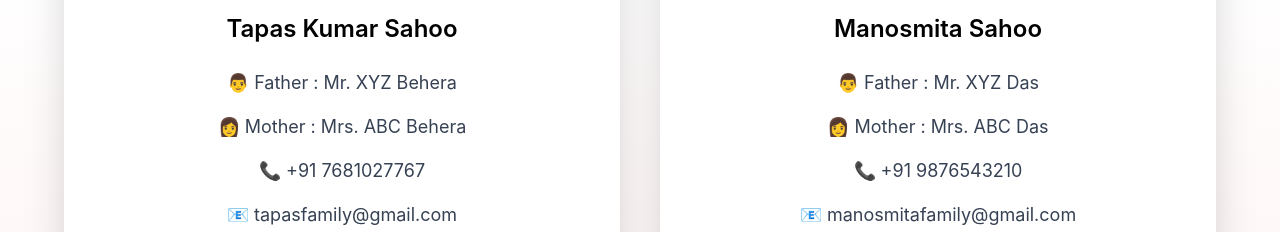
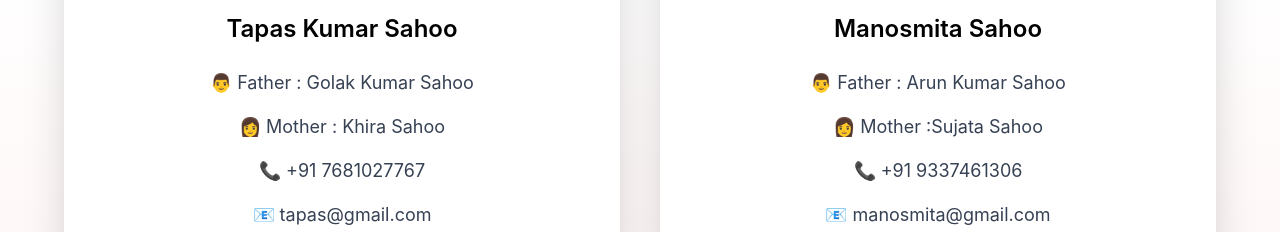
Before and after one commit to Suit-Sangita-Sahoo/MarrageProject, a React (Vite) app: page /rsvp in a window 1280 px wide. Shown: the part 563-795 px from the top of the page. Built offline with nearby package versions, Linux system fonts and the light colour scheme.

Commit message:
Added project files

```diff
--- a/src/Pages/RSPV.jsx
+++ b/src/Pages/RSPV.jsx
@@ -43,11 +43,11 @@ class Contact extends Component {
               <div className="space-y-4 text-lg text-gray-700">
 
                 <p>
-                  👨 Father : Mr. XYZ Behera
+                  👨 Father : Golak Kumar Sahoo
                 </p>
 
                 <p>
-                  👩 Mother : Mrs. ABC Behera
+                  👩 Mother : Khira Sahoo
                 </p>
 
                 <p>
@@ -55,7 +55,7 @@ class Contact extends Component {
                 </p>
 
                 <p>
-                  📧 tapasfamily@gmail.com
+                  📧 tapas@gmail.com
                 </p>
 
               </div>
@@ -87,19 +87,19 @@ class Contact extends Component {
               <div className="space-y-4 text-lg text-gray-700">
 
                 <p>
-                  👨 Father : Mr. XYZ Das
+                  👨 Father : Arun Kumar Sahoo
                 </p>
 
                 <p>
-                  👩 Mother : Mrs. ABC Das
+                  👩 Mother :Sujata Sahoo
                 </p>
 
                 <p>
-                  📞 +91 9876543210
+                  📞 +91 9337461306
                 </p>
 
                 <p>
-                  📧 manosmitafamily@gmail.com
+                  📧 manosmita@gmail.com
                 </p>
 
               </div>
```
